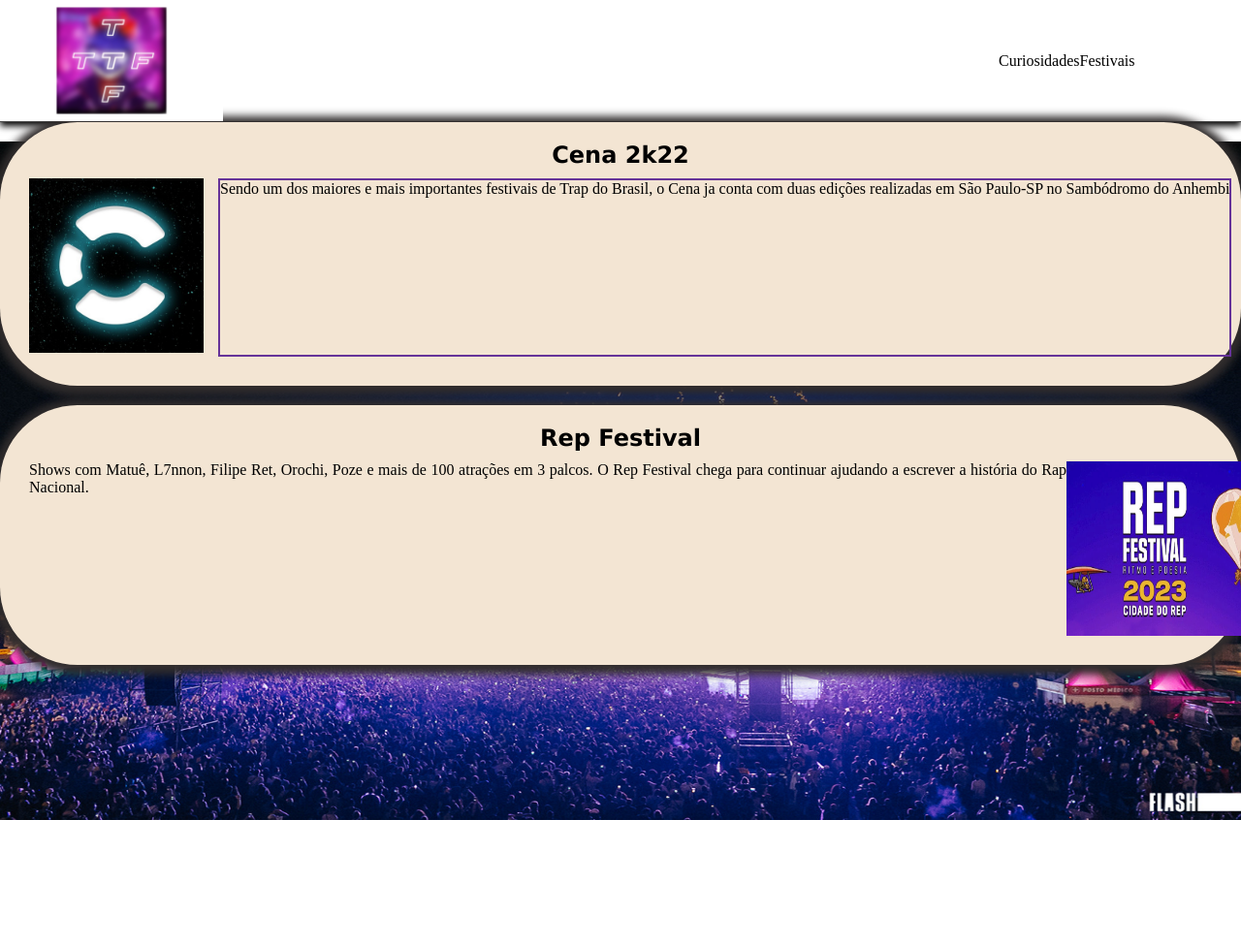
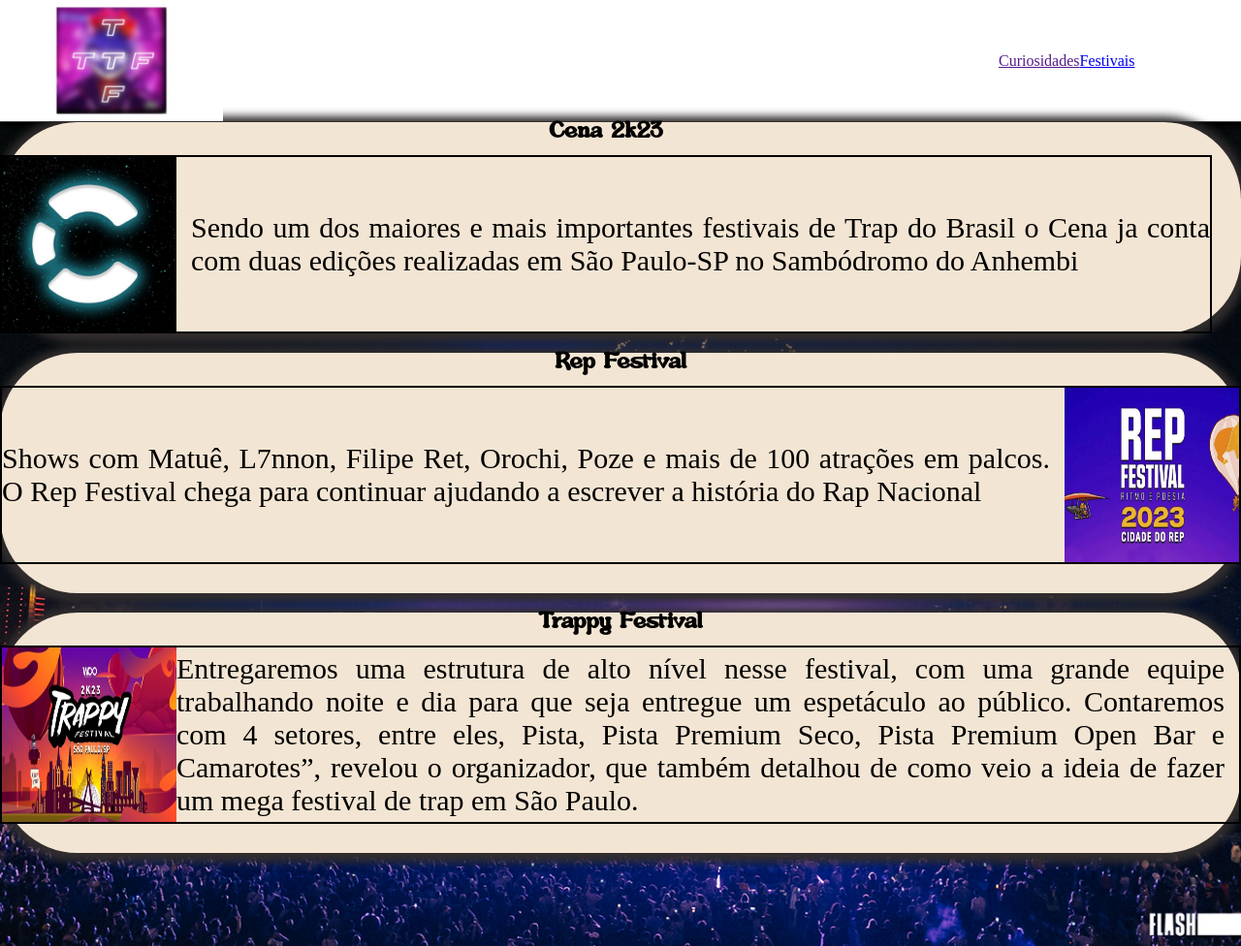
Before and after one commit to DeividMariani/Projeto-Individual, a plain HTML site: page P.I ÉTPM/index.html in a window 1280 px wide. Shown: the top 976 px of the page at 97% size. Drawn offline with Linux system fonts and the light colour scheme; a web font is replaced by a local one.

Commit message:
incluindo ultimo festival

```diff
--- a/P.I ÉTPM/index.html
+++ b/P.I ÉTPM/index.html
@@ -18,21 +18,19 @@
                 </div>
                 <div class="items">
                     <ul>
-                        <li>Curiosidades</li>
-                        <li>Festivais</li>
+                        <li><a href=""> Curiosidades </a></li>
+                        <li><a href="#"> Festivais </a></li>
                     </ul>
                 </div>
             </div>
         </nav>
         <div class="caixa1">
-            <img src="./imagens/plateia2.png" alt="" class="fundofestival" width="1349px" height="700px">
-            <h2 class="titulocena">Cena 2k22</h2>
-            <div class="cena">
-                <div class="imagemcena">
+            <img src="./imagens/plateia2.png" alt="" class="fundofestival" width="1349px" height="850px">
+            <h2 class="titulocena">Cena 2k23</h2>
+            <div class="cena" style="border: 2px solid black;">
                     <img src="./imagens/cenalogo2.jpg" alt="Cena logo" width="180px" height="180px">
-                </div>
                 <div class="textocena">
-                    <p>Sendo um dos maiores e mais importantes festivais de Trap do Brasil, o Cena ja conta com duas
+                    <p>Sendo um dos maiores e mais importantes festivais de Trap do Brasil o Cena ja conta com duas
                         edições
                         realizadas em São Paulo-SP no Sambódromo do Anhembi
                     </p>
@@ -41,12 +39,25 @@
         </div>
         <div class="caixa2">
             <h2 class="titulorep">Rep Festival</h2>
-            <div class="rep">
-                <p>Shows com Matuê, L7nnon, Filipe Ret, Orochi, Poze e mais de 100 atrações em 3 palcos. O Rep Festival
-                    chega para continuar ajudando a escrever a história do Rap Nacional.</p>
+            <div class="rep" style="border: 2px solid black;">
+                <div class="textorep">
+                    <p>Shows com Matuê<span>,</span> L7nnon<span>,</span> Filipe Ret<span>,</span> Orochi<span>,</span> Poze e mais de 100 atrações em  palcos. O Rep
+                        Festival
+                        chega para continuar ajudando a escrever a história do Rap Nacional</p>
+                </div>
                 <img src="./imagens/replogo.jpg" alt="" width="180px" height="180px">
             </div>
         </div>
+        <div class="caixa3">
+            <h2 class="titulotrappy">Trappy Festival</h2>
+            <div class="trappy" style="border: 2px solid black;">
+                <img src="./imagens/trappylogo.jpg" alt="" width="180px" height="180px">
+                <div class="textotrappy">
+                    <p>Entregaremos uma estrutura de alto nível nesse festival, com uma grande equipe trabalhando noite e dia para que seja entregue um espetáculo ao público. Contaremos com 4 setores, entre eles, Pista, Pista Premium Seco, Pista Premium Open Bar e Camarotes”, revelou o organizador, que também detalhou de como veio a ideia de fazer um mega festival de trap em São Paulo.</p>
+                </div>
+            </div>
+        </div>
+
 
         <br><br><br><br><br><br><br><br><br><br><br><br><br><br><br><br><br><br><br><br><br><br><br><br><br><br><br><br><br><br><br><br><br><br><br><br><br><br><br><br><br><br><br><br><br><br><br><br><br><br><br>
 
--- a/P.I ÉTPM/style.css
+++ b/P.I ÉTPM/style.css
@@ -1,16 +1,18 @@
 @charset "utf-8";
+
+@font-face {
+    font-family: 'aloevera';
+    src: url(./fontes/Aloevera.ttf);
+}
+
+@font-face {
+    font-family: 'flames';
+    src: url(./fontes/FlamesItalicPersonalUseBoldItalic-rgAWK.ttf);
+}
 
 * {
     margin: 0;
     padding: 0;
-}
-
-.caixa1 .fundofestival {
-    position: absolute;
-    z-index: -1;
-    background-repeat: no-repeat;
-    background-position: center;
-    background-size: cover;
 }
 
 .navbar {
@@ -25,8 +27,9 @@
 }
 
 .navbar ul {
+    display: flex;
     list-style: none;
-    display: flex;
+    cursor: pointer;
 }
 
 .navbar .items {
@@ -36,10 +39,18 @@
     align-items: center;
 }
 
-.caixa1{
+.caixa1 .fundofestival {
+    position: absolute;
+    z-index: -1;
+    background-repeat: no-repeat;
+    background-position: center;
+    background-size: cover;
+}
+
+.caixa1 {
     border-radius: 80px;
     background-color: rgb(243, 229, 211);
-    padding: 20px 0 30px 0;
+    padding: 0px 30px 0px 0px;
     box-shadow: 0px 2px 9px 8px rgb(49, 45, 45);
 }
 
@@ -47,26 +58,27 @@
     display: flex;
     align-items: center;
     justify-content: center;
-    font-family: Verdana, Geneva, Tahoma, sans-serif;
+    font-family: 'aloevera';
 }
 
 .caixa1 .cena {
     display: flex;
-    /* float: left; */
-    margin-left: 30px;
+    justify-content: center;
+    align-items: center;
     margin-top: 10px;
 }
 
 .caixa1 .cena .textocena {
     text-align: justify;
     margin-left: 15px;
-    border: 2px solid rebeccapurple;
+    font-size: 30px;
+    font-family: 'flames';
 }
 
 .caixa2 {
     border-radius: 80px;
     background-color: rgb(243, 229, 211);
-    padding: 20px 0 30px 0;
+    padding: 0 0 30px 0;
     box-shadow: 0px 2px 9px 8px rgb(49, 45, 45);
     margin-top: 20px;
 }
@@ -75,15 +87,48 @@
     display: flex;
     align-items: center;
     justify-content: center;
-    font-family: Verdana, Geneva, Tahoma, sans-serif;
+    font-family: 'aloevera';
 }
 
 .caixa2 .rep {
     display: flex;
-    margin-left: 30px;
+    justify-content: center;
+    align-items: center;
     margin-top: 10px;
 }
 
-.caixa2 .rep p {
+.caixa2 .rep .textorep {
     text-align: justify;
+    margin-right: 15px;
+    font-size: 30px;
+    font-family: 'flames';
 }
+
+.caixa3 {
+    border-radius: 80px;
+    background-color: rgb(243, 229, 211);
+    padding: 0 0 30px 0;
+    box-shadow: 0px 2px 9px 8px rgb(49, 45, 45);
+    margin-top: 20px;
+}
+
+.caixa3 .titulotrappy {
+    display: flex;
+    align-items: center;
+    justify-content: center;
+    font-family: 'aloevera';
+}
+
+.caixa3 .trappy {
+    display: flex;
+    justify-content: center;
+    align-items: center;
+    margin-top: 10px;
+}
+
+.caixa3 .trappy .textotrappy {
+    text-align: justify;
+    margin-right: 15px;
+    font-size: 30px;
+    font-family: 'flames';
+}
```
Also changed, not shown: P.I ÉTPM/fontes/Aloevera.ttf (added), P.I ÉTPM/fontes/Brightons-ZVGXl.ttf (added), P.I ÉTPM/fontes/Brightons.otf (added), P.I ÉTPM/imagens/cenalogo.png (deleted), P.I ÉTPM/imagens/logo.png (deleted), P.I ÉTPM/imagens/logo2.png (deleted), P.I ÉTPM/imagens/plateia.png (deleted), P.I ÉTPM/imagens/trappylogo.jpg (added), 1 other file.
